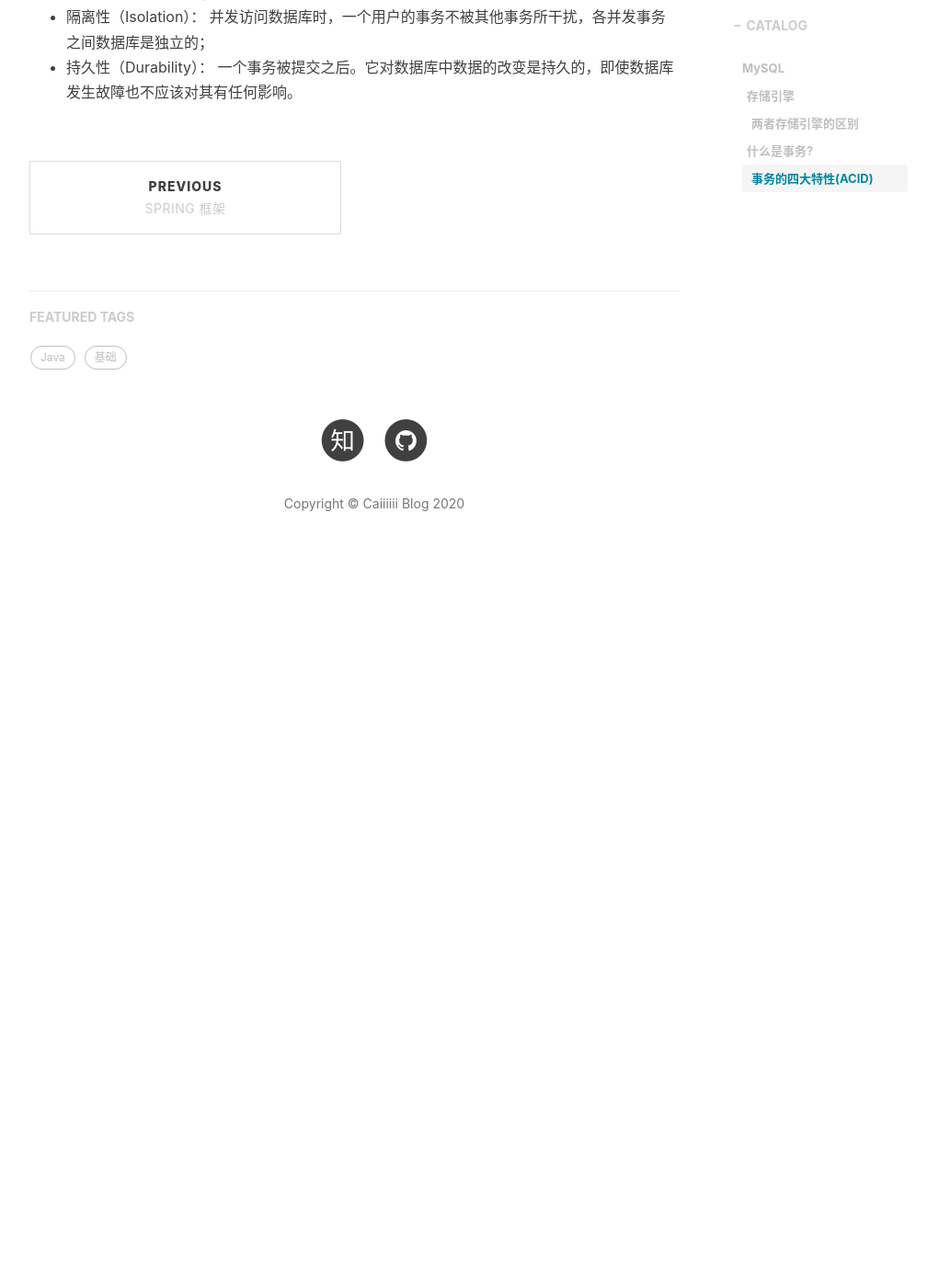
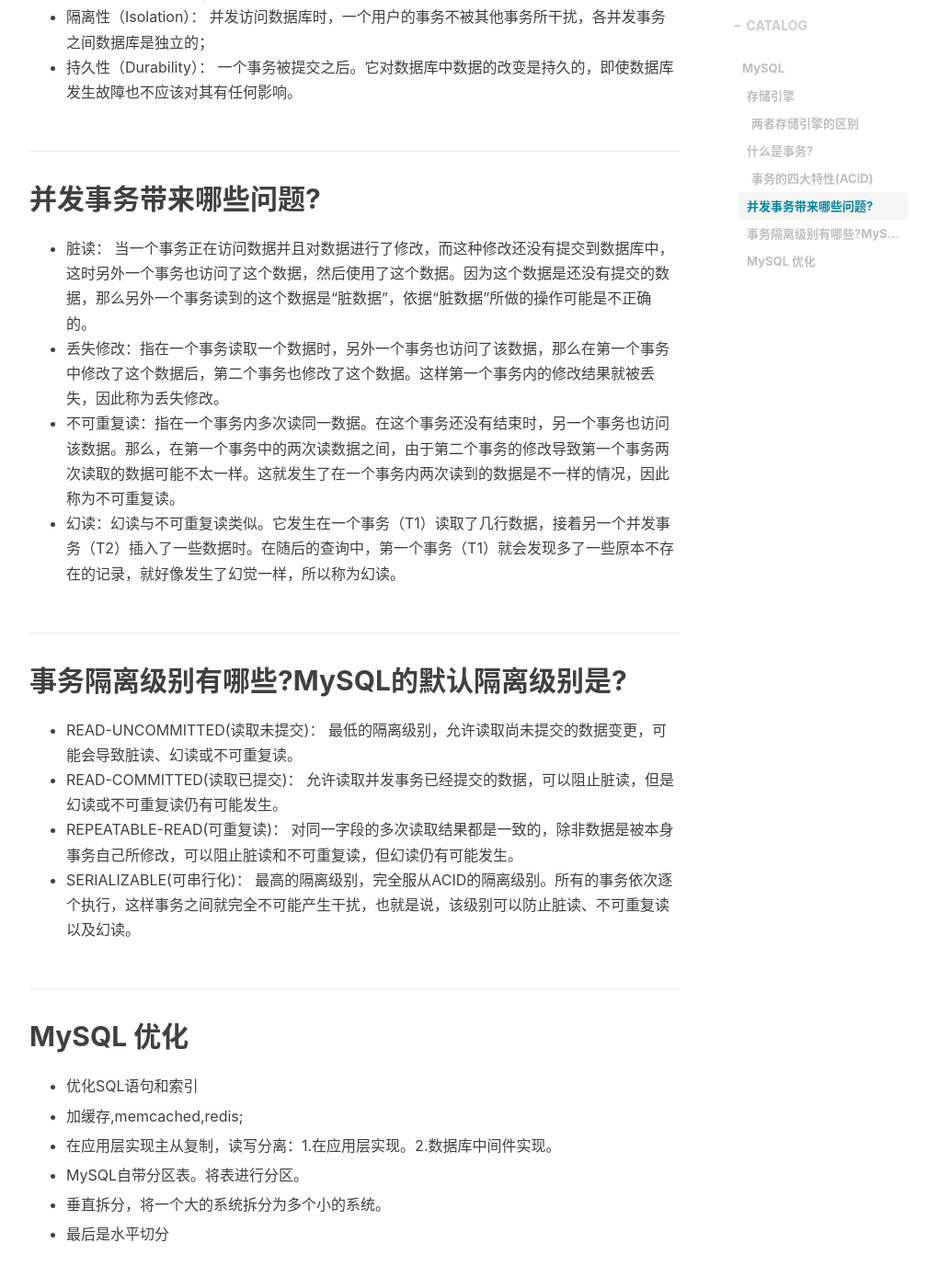
Before and after one commit to Caiiiiii/Caiiiiii.github.io, a Jekyll site: the page built from _posts/2020-12-04-MySQL.md, in a window 1280 px wide and 1400 px high, scrolled down 1517 px. Shown: the top 1389 px of the window at 92% size, without its empty margins (233-1241 px from the left). Built offline with Jekyll 4.4.1, drawn with Linux system fonts in a browser that asks for light colours; nearby versions of some CDN libraries; comment, search, counter and statistics services are not loaded; before the commit the page ends 2169 px from its top, so only the background shows below that.

Commit message:
Update 2020-12-04-MySQL.md

```diff
--- a/_posts/2020-12-04-MySQL.md
+++ b/_posts/2020-12-04-MySQL.md
@@ -36,3 +36,31 @@ MySQL索引使用的数据结构主要有BTree索引 和 哈希索引 。
  - 一致性（Consistency）： 执行事务后，数据库从一个正确的状态变化到另一个正确的状态；
  - 隔离性（Isolation）： 并发访问数据库时，一个用户的事务不被其他事务所干扰，各并发事务之间数据库是独立的；
  - 持久性（Durability）： 一个事务被提交之后。它对数据库中数据的改变是持久的，即使数据库发生故障也不应该对其有任何影响。
+
+
+## 并发事务带来哪些问题?
+ - 脏读： 当一个事务正在访问数据并且对数据进行了修改，而这种修改还没有提交到数据库中，这时另外一个事务也访问了这个数据，然后使用了这个数据。因为这个数据是还没有提交的数据，那么另外一个事务读到的这个数据是“脏数据”，依据“脏数据”所做的操作可能是不正确的。
+ - 丢失修改：指在一个事务读取一个数据时，另外一个事务也访问了该数据，那么在第一个事务中修改了这个数据后，第二个事务也修改了这个数据。这样第一个事务内的修改结果就被丢失，因此称为丢失修改。
+ - 不可重复读：指在一个事务内多次读同一数据。在这个事务还没有结束时，另一个事务也访问该数据。那么，在第一个事务中的两次读数据之间，由于第二个事务的修改导致第一个事务两次读取的数据可能不太一样。这就发生了在一个事务内两次读到的数据是不一样的情况，因此称为不可重复读。
+ - 幻读：幻读与不可重复读类似。它发生在一个事务（T1）读取了几行数据，接着另一个并发事务（T2）插入了一些数据时。在随后的查询中，第一个事务（T1）就会发现多了一些原本不存在的记录，就好像发生了幻觉一样，所以称为幻读。
+
+## 事务隔离级别有哪些?MySQL的默认隔离级别是?
+ - READ-UNCOMMITTED(读取未提交)： 最低的隔离级别，允许读取尚未提交的数据变更，可能会导致脏读、幻读或不可重复读。
+ - READ-COMMITTED(读取已提交)： 允许读取并发事务已经提交的数据，可以阻止脏读，但是幻读或不可重复读仍有可能发生。
+ - REPEATABLE-READ(可重复读)： 对同一字段的多次读取结果都是一致的，除非数据是被本身事务自己所修改，可以阻止脏读和不可重复读，但幻读仍有可能发生。
+ - SERIALIZABLE(可串行化)： 最高的隔离级别，完全服从ACID的隔离级别。所有的事务依次逐个执行，这样事务之间就完全不可能产生干扰，也就是说，该级别可以防止脏读、不可重复读以及幻读。
+
+
+## MySQL 优化
+
+ - 优化SQL语句和索引
+
+ - 加缓存,memcached,redis;
+
+ - 在应用层实现主从复制，读写分离：1.在应用层实现。2.数据库中间件实现。
+
+ - MySQL自带分区表。将表进行分区。
+
+ - 垂直拆分，将一个大的系统拆分为多个小的系统。
+
+ - 最后是水平切分
```
